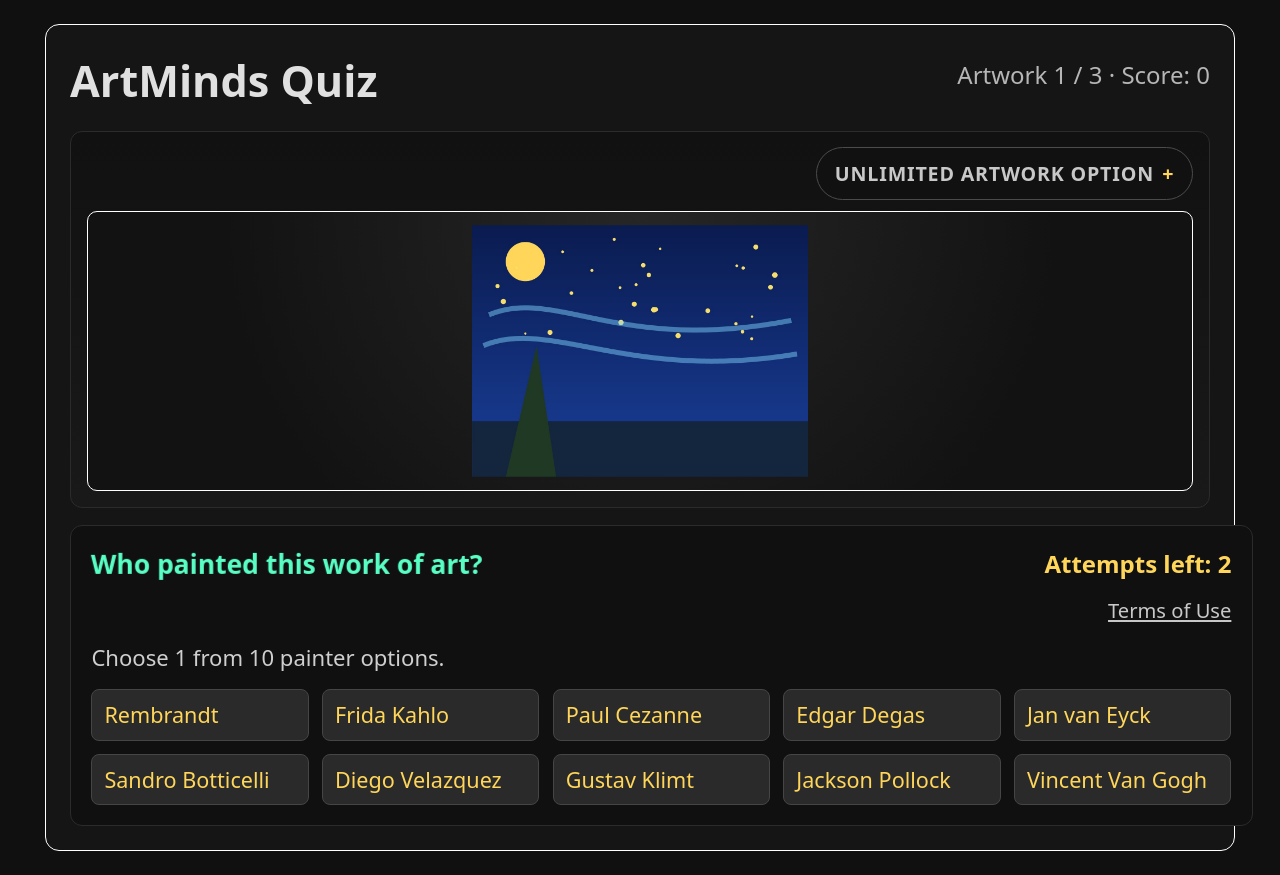
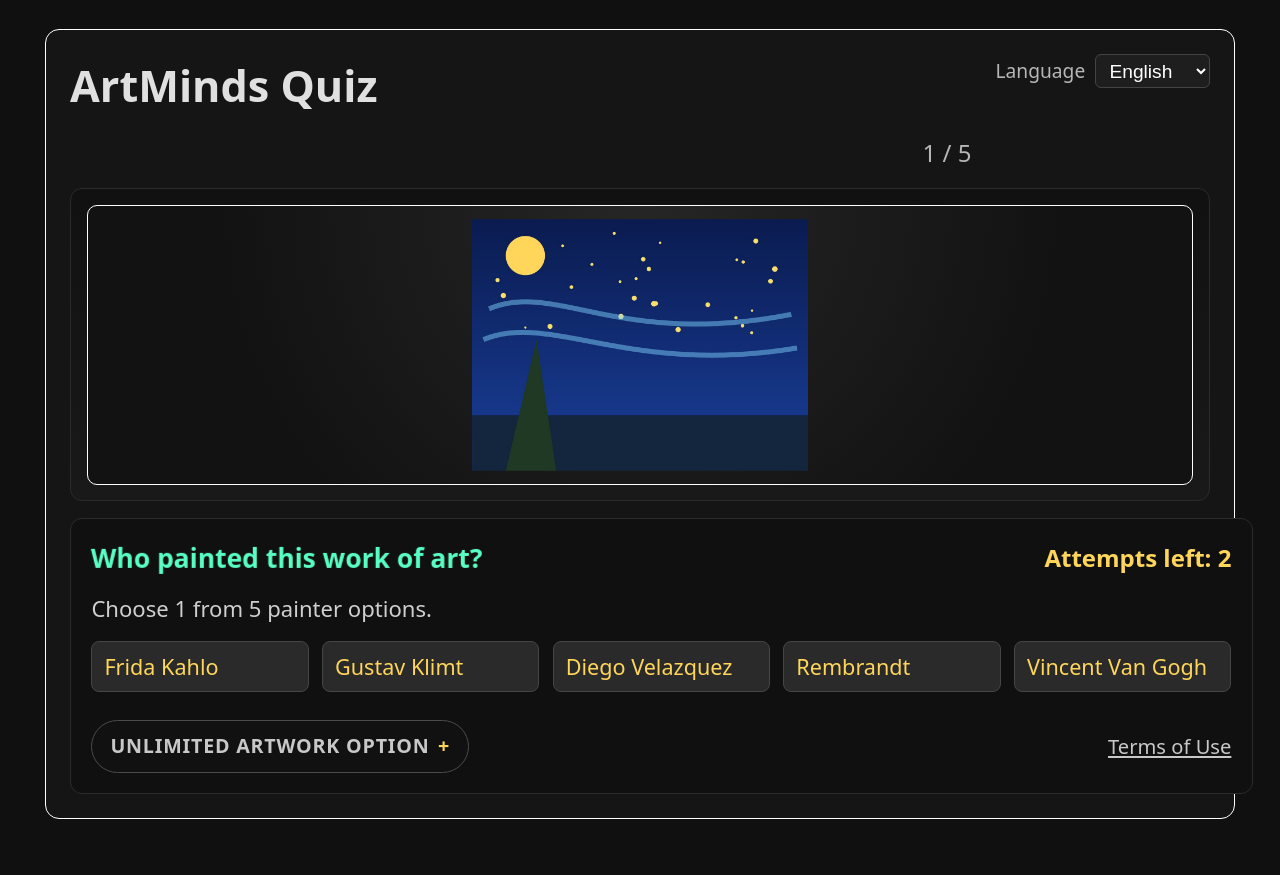
Before and after one commit to vidojam/artminds-quiz, a React (Vite) app: page / in a window 1280 px wide. After the commit the page ends 848 px from the top, so only its background shows below. Built offline with nearby package versions, Linux system fonts and the light colour scheme.

Commit message:
Add FR/ES language selector, expand to 5 artworks, reduce options to 5, move upgrade button

```diff
--- a/src/App.css
+++ b/src/App.css
@@ -22,6 +22,33 @@
   grid-template-columns: minmax(0, 1fr) auto;
   gap: 0.35rem 1rem;
   align-items: start;
+}
+
+.language-selector {
+  display: flex;
+  align-items: center;
+  gap: 0.4rem;
+  justify-self: end;
+}
+
+.language-label {
+  font-size: 0.8rem;
+  color: #b6b6b6;
+  white-space: nowrap;
+}
+
+.language-select {
+  background: #1e1e1e;
+  color: #ffffff;
+  border: 1px solid #444;
+  border-radius: 6px;
+  padding: 0.2rem 0.4rem;
+  font-size: 0.8rem;
+  cursor: pointer;
+}
+
+.language-select:focus {
+  outline: 2px solid #ffffff44;
 }
 
 .quiz-header h1 {
@@ -243,9 +270,23 @@
   font-size: 0.84rem;
 }
 
-.legal-link-row a {
+.legal-link-row a,
+.terms-link {
   color: #c8c8c8;
   text-decoration: underline;
+}
+
+.upgrade-terms-row {
+  display: flex;
+  align-items: center;
+  justify-content: space-between;
+  gap: 1rem;
+  margin-top: 0.5rem;
+}
+
+.upgrade-terms-row .terms-link {
+  font-size: 0.84rem;
+  white-space: nowrap;
 }
 
 .blast-overlay {
--- a/src/App.tsx
+++ b/src/App.tsx
@@ -25,6 +25,18 @@ const artworks: Artwork[] = [
     imageUrl:
       'https://upload.wikimedia.org/wikipedia/en/d/dd/The_Persistence_of_Memory.jpg',
     painterAliases: ['salvador dali', 'dali'],
+  },
+  {
+    title: 'Girl with a Pearl Earring',
+    imageUrl:
+      'https://upload.wikimedia.org/wikipedia/commons/0/0f/1665_Girl_with_a_Pearl_Earring.jpg',
+    painterAliases: ['johannes vermeer', 'vermeer'],
+  },
+  {
+    title: 'The Scream',
+    imageUrl:
+      'https://upload.wikimedia.org/wikipedia/commons/c/c5/Edvard_Munch%2C_1893%2C_The_Scream%2C_oil%2C_tempera_and_pastel_on_cardboard%2C_91_x_73_cm%2C_National_Gallery_of_Norway.jpg',
+    painterAliases: ['edvard munch', 'munch'],
   },
 ]
 
@@ -92,6 +104,107 @@ const questionAccentColors = [
   '255, 196, 160',
 ]
 
+type Language = 'en' | 'fr' | 'es'
+
+const translations = {
+  en: {
+    title: 'ArtMinds Quiz',
+    quizComplete: 'Quiz complete.',
+    yourScore: (score: number, total: number) => `Your score: ${score} / ${total}`,
+    unlockUnlimited: 'Unlock unlimited artwork limit',
+    pricePerYear: '$9.99 per year',
+    premiumUnlocked: 'Premium unlocked. Unlimited artwork limit is active.',
+    premiumActive: 'Premium unlocked: unlimited artwork limit active.',
+    premiumBanner: 'Premium unlocked! Unlimited artwork limit is now active.',
+    payWithStripe: 'Pay with Stripe',
+    stripeNote: 'Add VITE_STRIPE_PAYMENT_LINK in your .env file to enable checkout.',
+    playAgain: 'Play again',
+    termsOfUse: 'Terms of Use',
+    theAnswerWas: 'The answer was',
+    continue: 'Continue',
+    artworkProgress: (current: number, total: number) =>
+      `${current} / ${total}`,
+    unlimitedOption: 'Unlimited artwork option',
+    unlimitedLimit: 'Unlimited artwork limit',
+    whoP: 'Who painted this work of art?',
+    attemptsLeft: (n: number) => `Attempts left: ${n}`,
+    selectionHelp: 'Choose 1 from 5 painter options.',
+    selectedPainter: (name: string) => `Selected painter: ${name}`,
+    painterChoices: 'Painter choices',
+    artworkAlt: (title: string) => `Artwork: ${title}`,
+    youGuessedIt: '🎉 You guessed it! 🎉',
+    youGuessedFeedback: 'You guessed it!',
+    notQuite: 'Not quite — one more try.',
+    incorrect: (painter: string) => `Incorrect. Painter: ${painter}`,
+    revealText: (painter: string) => `Painter: ${painter}`,
+    languageLabel: 'Language',
+  },
+  fr: {
+    title: 'Quiz ArtMinds',
+    quizComplete: 'Quiz terminé.',
+    yourScore: (score: number, total: number) => `Votre score : ${score} / ${total}`,
+    unlockUnlimited: "Débloquer la limite illimitée d'œuvres",
+    pricePerYear: '9,99 $ par an',
+    premiumUnlocked: "Premium débloqué. La limite illimitée d'œuvres est active.",
+    premiumActive: "Premium débloqué : limite illimitée d'œuvres active.",
+    premiumBanner: "Premium débloqué ! La limite illimitée d'œuvres est maintenant active.",
+    payWithStripe: 'Payer avec Stripe',
+    stripeNote: 'Ajoutez VITE_STRIPE_PAYMENT_LINK dans votre fichier .env pour activer le paiement.',
+    playAgain: 'Rejouer',
+    termsOfUse: "Conditions d'utilisation",
+    theAnswerWas: 'La réponse était',
+    continue: 'Continuer',
+    artworkProgress: (current: number, total: number) =>
+      `${current} / ${total}`,
+    unlimitedOption: "Option illimitée d'œuvres",
+    unlimitedLimit: "Limite illimitée d'œuvres",
+    whoP: "Qui a peint cette \u0153uvre d\u2019art\u00a0?",
+    attemptsLeft: (n: number) => `Tentatives restantes : ${n}`,
+    selectionHelp: 'Choisissez 1 parmi 5 peintres.',
+    selectedPainter: (name: string) => `Peintre sélectionné : ${name}`,
+    painterChoices: 'Choix de peintres',
+    artworkAlt: (title: string) => `Œuvre : ${title}`,
+    youGuessedIt: '🎉 Vous avez deviné ! 🎉',
+    youGuessedFeedback: 'Vous avez deviné !',
+    notQuite: "Pas tout à fait — encore un essai.",
+    incorrect: (painter: string) => `Incorrect. Peintre : ${painter}`,
+    revealText: (painter: string) => `Peintre : ${painter}`,
+    languageLabel: 'Langue',
+  },
+  es: {
+    title: 'Concurso ArtMinds',
+    quizComplete: 'Quiz terminado.',
+    yourScore: (score: number, total: number) => `Tu puntuación: ${score} / ${total}`,
+    unlockUnlimited: 'Desbloquear obras ilimitadas',
+    pricePerYear: '$9.99 por año',
+    premiumUnlocked: 'Premium desbloqueado. El límite ilimitado de obras está activo.',
+    premiumActive: 'Premium desbloqueado: límite ilimitado de obras activo.',
+    premiumBanner: '¡Premium desbloqueado! El límite ilimitado de obras está activo.',
+    payWithStripe: 'Pagar con Stripe',
+    stripeNote: 'Agrega VITE_STRIPE_PAYMENT_LINK en tu archivo .env para activar el pago.',
+    playAgain: 'Jugar de nuevo',
+    termsOfUse: 'Términos de uso',
+    theAnswerWas: 'La respuesta era',
+    continue: 'Continuar',
+    artworkProgress: (current: number, total: number) =>
+      `${current} / ${total}`,
+    unlimitedOption: 'Opción ilimitada de obras',
+    unlimitedLimit: 'Límite ilimitado de obras',
+    whoP: '¿Quién pintó esta obra de arte?',
+    attemptsLeft: (n: number) => `Intentos restantes: ${n}`,
+    selectionHelp: 'Elige 1 de 5 opciones de pintores.',
+    selectedPainter: (name: string) => `Pintor seleccionado: ${name}`,
+    painterChoices: 'Opciones de pintor',
+    artworkAlt: (title: string) => `Obra: ${title}`,
+    youGuessedIt: '🎉 ¡Lo adivinaste! 🎉',
+    youGuessedFeedback: '¡Lo adivinaste!',
+    notQuite: 'No exactamente — un intento más.',
+    incorrect: (painter: string) => `Incorrecto. Pintor: ${painter}`,
+    revealText: (painter: string) => `Pintor: ${painter}`,
+    languageLabel: 'Idioma',
+  },
+}
+
 const isPremiumSuccessInUrl = () => {
   const searchParams = new URLSearchParams(window.location.search)
   const premium = searchParams.get('premium')
@@ -114,15 +227,18 @@ function App() {
   const [score, setScore] = useState(0)
   const [feedback, setFeedback] = useState(() =>
     isPremiumSuccessInUrl()
-      ? 'Premium unlocked! Unlimited artwork limit is now active.'
+      ? translations['en'].premiumBanner
       : '',
   )
   const [questionAccent, setQuestionAccent] = useState(questionAccentColors[0])
   const [isResolvingSelection, setIsResolvingSelection] = useState(false)
   const [blastVisible, setBlastVisible] = useState(false)
-  const [blastMessage, setBlastMessage] = useState('🎉 You guessed it! 🎉')
+  const [blastMessage, setBlastMessage] = useState('')
+  const [isSuccessBlast, setIsSuccessBlast] = useState(false)
   const [showRevealOverlay, setShowRevealOverlay] = useState(false)
   const [quizFinished, setQuizFinished] = useState(false)
+  const [language, setLanguage] = useState<Language>('en')
+  const t = translations[language]
   const [isPremium] = useState(() => {
     if (typeof window === 'undefined') return false
     return (
@@ -141,15 +257,9 @@ function App() {
     const decoyPainters = Array.from(candidateSet).filter(
       (name) => normalize(name) !== normalize(correctPainter),
     )
-    const selectedDecoys = shuffleList(decoyPainters).slice(0, 9)
+    const selectedDecoys = shuffleList(decoyPainters).slice(0, 4)
 
     return shuffleList([correctPainter, ...selectedDecoys])
-  }, [currentArtwork])
-
-  const revealText = useMemo(() => {
-    if (!currentArtwork) return ''
-
-    return `Painter: ${currentArtwork.painterAliases[0]}`
   }, [currentArtwork])
 
   useEffect(() => {
@@ -176,6 +286,9 @@ function App() {
     setPainterAnswer('')
     setAttemptsUsed(0)
     setIsResolvingSelection(false)
+    setBlastVisible(false)
+    setBlastMessage('')
+    setIsSuccessBlast(false)
     setShowRevealOverlay(false)
   }
 
@@ -192,9 +305,10 @@ function App() {
   }
 
   const triggerSuccessBlast = () => {
-    setBlastMessage('🎉 You guessed it! 🎉')
+    setBlastMessage(t.youGuessedIt)
+    setIsSuccessBlast(true)
     setBlastVisible(true)
-    setFeedback('You guessed it!')
+    setFeedback(t.youGuessedFeedback)
 
     window.setTimeout(() => {
       setBlastVisible(false)
@@ -227,14 +341,14 @@ function App() {
       window.setTimeout(() => {
         setIsResolvingSelection(false)
         setAttemptsUsed(1)
-        setFeedback('Not quite — one more try.')
+        setFeedback(t.notQuite)
       }, selectionFeedbackDelayMs)
       return
     }
 
     window.setTimeout(() => {
       setIsResolvingSelection(false)
-      setFeedback(`Incorrect. ${revealText}`)
+      setFeedback(t.incorrect(toDisplayLabel(currentArtwork.painterAliases[0])))
       setShowRevealOverlay(true)
     }, selectionFeedbackDelayMs)
   }
@@ -247,14 +361,15 @@ function App() {
     setFeedback('')
     setIsResolvingSelection(false)
     setBlastVisible(false)
-    setBlastMessage('🎉 You guessed it! 🎉')
+    setBlastMessage('')
+    setIsSuccessBlast(false)
     setShowRevealOverlay(false)
     setQuizFinished(false)
   }
 
   const handleContinue = () => {
     setBlastVisible(false)
-    setFeedback(`Incorrect. ${revealText}`)
+    setFeedback(t.incorrect(toDisplayLabel(currentArtwork?.painterAliases[0] ?? '')))
     window.setTimeout(() => {
       moveToNextArtwork()
     }, 1300)
@@ -269,16 +384,29 @@ function App() {
     return (
       <main className="quiz-shell">
         <section className="quiz-card">
-          <h1>ArtMinds Quiz</h1>
-          <p className="summary-text">Quiz complete.</p>
-          <p className="summary-text">
-            Your score: {score} / {artworks.length}
-          </p>
+          <header className="quiz-header">
+            <h1>{t.title}</h1>
+            <div className="language-selector">
+              <label htmlFor="lang-select-end" className="language-label">{t.languageLabel}</label>
+              <select
+                id="lang-select-end"
+                className="language-select"
+                value={language}
+                onChange={(e) => setLanguage(e.target.value as Language)}
+              >
+                <option value="en">English</option>
+                <option value="fr">Français</option>
+                <option value="es">Español</option>
+              </select>
+            </div>
+          </header>
+          <p className="summary-text">{t.quizComplete}</p>
+          <p className="summary-text">{t.yourScore(score, artworks.length)}</p>
           <div className="upgrade-box upgrade-box-right">
-            <p className="upgrade-title">Unlock unlimited artwork limit</p>
-            <p className="upgrade-price">$9.99 per year</p>
+            <p className="upgrade-title">{t.unlockUnlimited}</p>
+            <p className="upgrade-price">{t.pricePerYear}</p>
             {isPremium ? (
-              <p className="upgrade-note">Premium unlocked. Unlimited artwork limit is active.</p>
+              <p className="upgrade-note">{t.premiumUnlocked}</p>
             ) : (
               <button
                 type="button"
@@ -286,22 +414,20 @@ function App() {
                 onClick={handleUpgradeClick}
                 disabled={!stripePaymentLink}
               >
-                Pay with Stripe
+                {t.payWithStripe}
               </button>
             )}
             {!isPremium && !stripePaymentLink && (
-              <p className="upgrade-note">
-                Add VITE_STRIPE_PAYMENT_LINK in your .env file to enable checkout.
-              </p>
+              <p className="upgrade-note">{t.stripeNote}</p>
             )}
           </div>
           <button type="button" className="primary-button play-again-button" onClick={restartQuiz}>
-            Play again
+            {t.playAgain}
           </button>
         </section>
         <p className="legal-link-row">
           <a href="/terms.html" target="_blank" rel="noopener noreferrer">
-            Terms of Use
+            {t.termsOfUse}
           </a>
         </p>
       </main>
@@ -313,7 +439,7 @@ function App() {
       {showRevealOverlay && currentArtwork && (
         <div className="reveal-overlay" aria-live="assertive">
           <div className="reveal-panel">
-            <p className="reveal-label">The answer was</p>
+            <p className="reveal-label">{t.theAnswerWas}</p>
             <p className="reveal-answer">{toDisplayLabel(currentArtwork.painterAliases[0])}</p>
             <button
               type="button"
@@ -323,7 +449,7 @@ function App() {
                 moveToNextArtwork()
               }}
             >
-              Continue
+              {t.continue}
             </button>
           </div>
         </div>
@@ -333,14 +459,14 @@ function App() {
         <div className="blast-overlay" aria-live="polite">
           <div className="blast-panel">
             <p className="blast-text">{blastMessage}</p>
-            {!blastMessage.includes('guessed it') && (
+            {!isSuccessBlast && (
               <div className="blast-actions">
                 <button
                   type="button"
                   className="secondary-button"
                   onClick={handleContinue}
                 >
-                  Continue
+                  {t.continue}
                 </button>
               </div>
             )}
@@ -350,46 +476,32 @@ function App() {
 
       <section className="quiz-card">
         <header className="quiz-header">
-          <h1>ArtMinds Quiz</h1>
+          <h1>{t.title}</h1>
+          <div className="language-selector">
+            <label htmlFor="lang-select" className="language-label">{t.languageLabel}</label>
+            <select
+              id="lang-select"
+              className="language-select"
+              value={language}
+              onChange={(e) => setLanguage(e.target.value as Language)}
+            >
+              <option value="en">English</option>
+              <option value="fr">Français</option>
+              <option value="es">Español</option>
+            </select>
+          </div>
           <p className="quiz-progress-text">
-            Artwork {currentIndex + 1} / {artworks.length} · Score: {score}
+            {t.artworkProgress(currentIndex + 1, artworks.length)}
           </p>
-          {isPremium && <p className="upgrade-note">Premium unlocked: unlimited artwork limit active.</p>}
+          {isPremium && <p className="upgrade-note">{t.premiumActive}</p>}
         </header>
 
         <div className="quiz-body">
           <div className="art-panel">
-            <details className="upgrade-disclosure upgrade-disclosure-inline">
-              <summary className="upgrade-summary">
-                Unlimited artwork option
-              </summary>
-              <div className="upgrade-box">
-                <p className="upgrade-title">Unlimited artwork limit</p>
-                <p className="upgrade-price">$9.99 per year</p>
-                {isPremium ? (
-                  <p className="upgrade-note">Premium unlocked. Unlimited artwork limit is active.</p>
-                ) : (
-                  <button
-                    type="button"
-                    className="primary-button"
-                    onClick={handleUpgradeClick}
-                    disabled={!stripePaymentLink}
-                  >
-                    Pay with Stripe
-                  </button>
-                )}
-                {!isPremium && !stripePaymentLink && (
-                  <p className="upgrade-note">
-                    Add VITE_STRIPE_PAYMENT_LINK in your .env file to enable checkout.
-                  </p>
-                )}
-              </div>
-            </details>
-
             <img
               className="art-image"
               src={currentArtwork.imageUrl}
-              alt={`Artwork: ${currentArtwork.title}`}
+              alt={t.artworkAlt(currentArtwork.title)}
             />
           </div>
 
@@ -399,20 +511,15 @@ function App() {
                 className="question-title"
                 style={{ '--question-accent': questionAccent } as React.CSSProperties}
               >
-                Who painted this work of art?
+                {t.whoP}
               </h2>
               <p className="attempts-text">
-                Attempts left: {attemptsLeft}
+                {t.attemptsLeft(attemptsLeft)}
               </p>
             </div>
-            <p className="legal-link-row legal-link-inline">
-              <a href="/terms.html" target="_blank" rel="noopener noreferrer">
-                Terms of Use
-              </a>
-            </p>
-            <p className="selection-help">Choose 1 from 10 painter options.</p>
+            <p className="selection-help">{t.selectionHelp}</p>
 
-            <div className="selection-options" role="group" aria-label="Painter choices">
+            <div className="selection-options" role="group" aria-label={t.painterChoices}>
               {painterSelectionOptions.map((option) => {
                 const isSelected = normalize(option) === normalize(painterAnswer)
 
@@ -433,7 +540,7 @@ function App() {
 
             {painterAnswer && (
               <p className="selected-answer-text">
-                {`Selected painter: ${painterAnswer}`}
+                {t.selectedPainter(painterAnswer)}
               </p>
             )}
 
@@ -442,6 +549,36 @@ function App() {
                 <p className="status-text">{feedback}</p>
               </div>
             )}
+
+            <div className="upgrade-terms-row">
+              <details className="upgrade-disclosure upgrade-disclosure-inline">
+                <summary className="upgrade-summary">
+                  {t.unlimitedOption}
+                </summary>
+                <div className="upgrade-box">
+                  <p className="upgrade-title">{t.unlimitedLimit}</p>
+                  <p className="upgrade-price">{t.pricePerYear}</p>
+                  {isPremium ? (
+                    <p className="upgrade-note">{t.premiumUnlocked}</p>
+                  ) : (
+                    <button
+                      type="button"
+                      className="primary-button"
+                      onClick={handleUpgradeClick}
+                      disabled={!stripePaymentLink}
+                    >
+                      {t.payWithStripe}
+                    </button>
+                  )}
+                  {!isPremium && !stripePaymentLink && (
+                    <p className="upgrade-note">{t.stripeNote}</p>
+                  )}
+                </div>
+              </details>
+              <a href="/terms.html" target="_blank" rel="noopener noreferrer" className="terms-link">
+                {t.termsOfUse}
+              </a>
+            </div>
           </div>
         </div>
 
```
